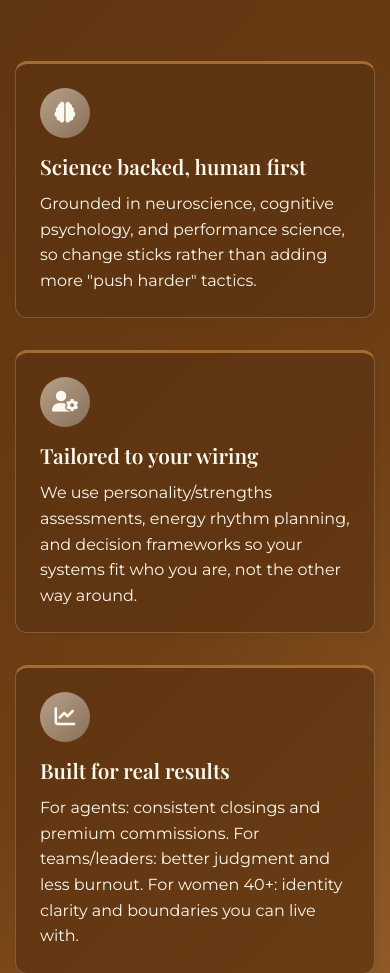
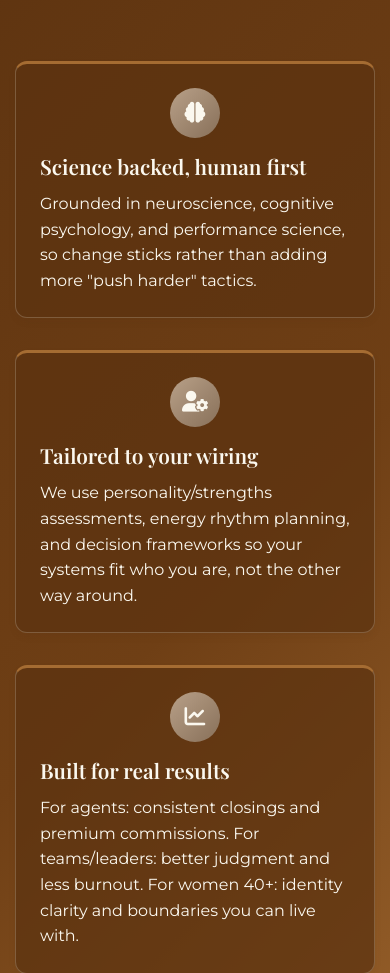
Before and after one commit to samarshirazi/theresetcoaching, a plain HTML site: page index.html in a window 390 px wide. Shown: the part 3859-4832 px from the top of the page. Drawn offline with nearby package versions, Linux system fonts and the light colour scheme.

Commit message:
Center card icons on small screens

```diff
--- a/assets/css/styles.css
+++ b/assets/css/styles.css
@@ -2126,6 +2126,24 @@ section {
     .philosophy-point .point-icon {
         display: none;
     }
+
+    /* Center icons in cards on small screens */
+    .why-icon,
+    .for-icon,
+    .tool-icon,
+    .bio-goal-icon,
+    .program-feature-icon,
+    .benefit-icon,
+    .gain-icon,
+    .result-icon,
+    .learn-icon,
+    .mastery-icon,
+    .do-icon,
+    .info-icon,
+    .method-icon {
+        margin-left: auto;
+        margin-right: auto;
+    }
 }
 
 /* Extra guard: force single-column card grids on smaller devices */
```
